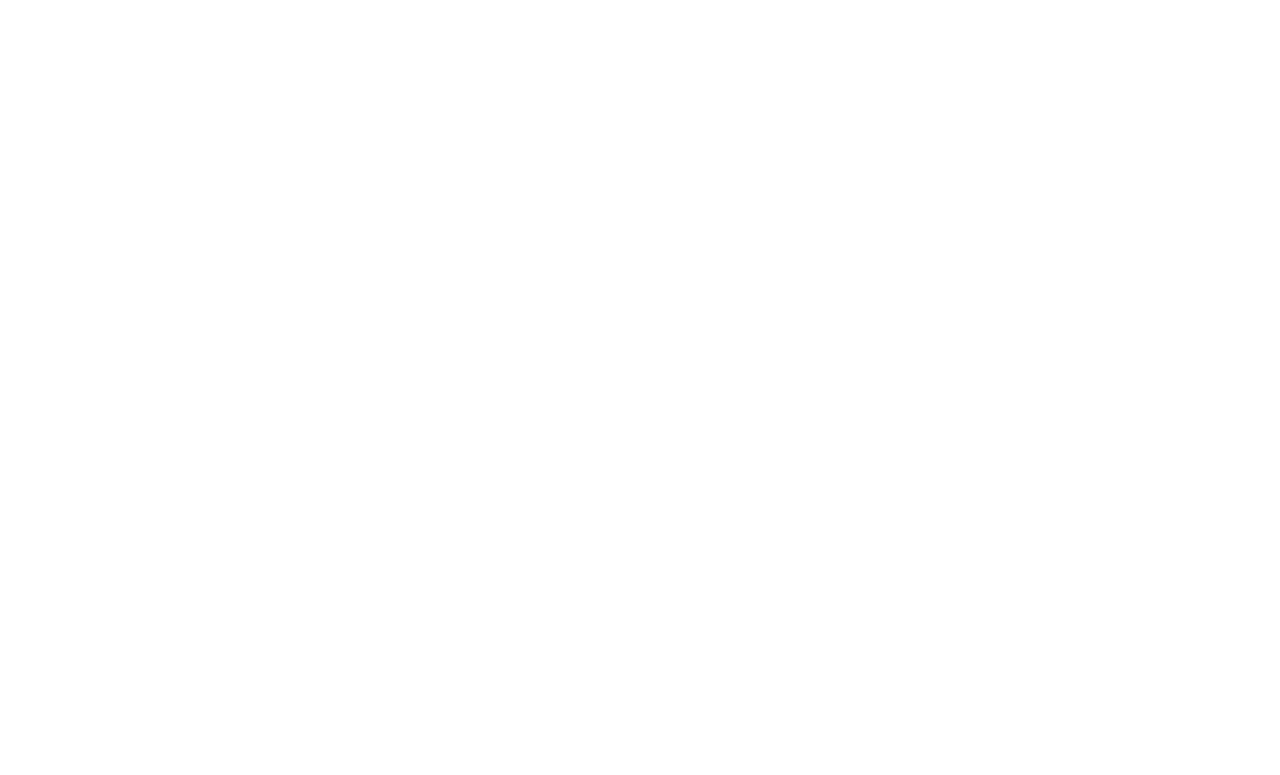
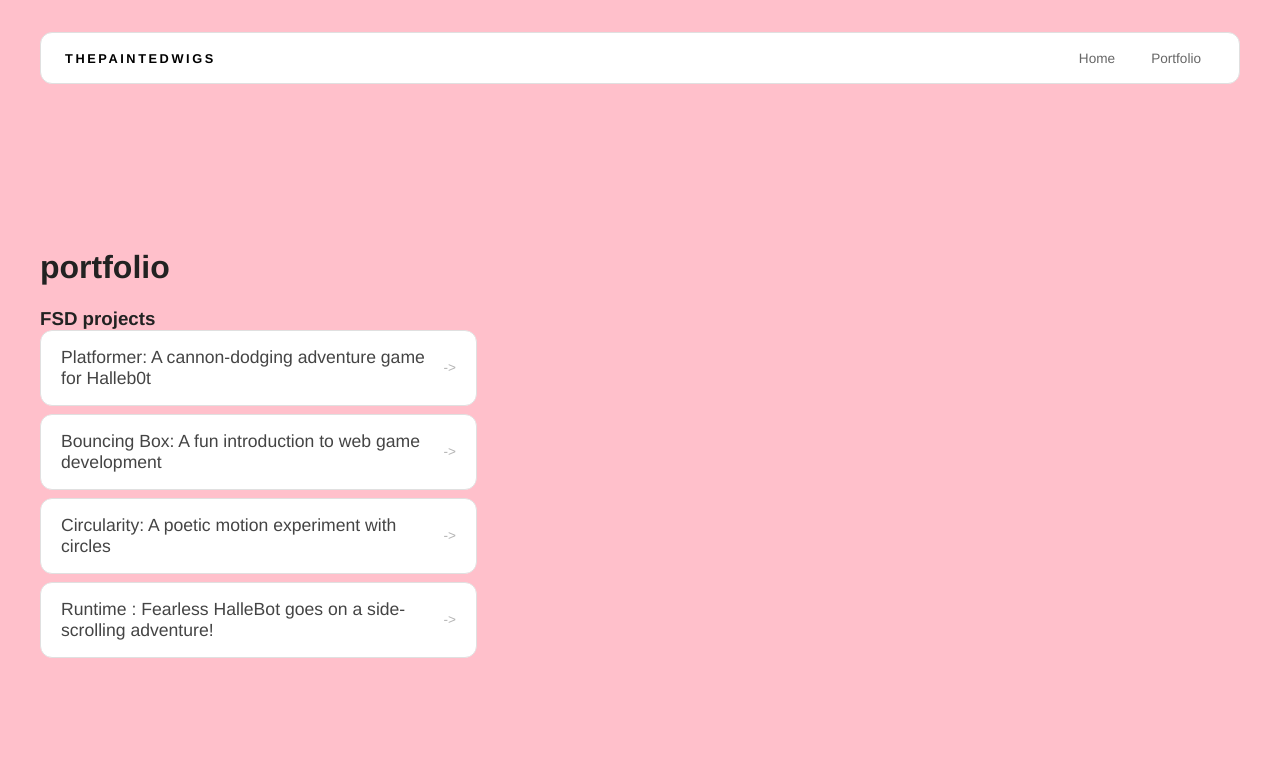
Before and after one commit to akariabourgeois-byte/akariabourgeois-byte.github.io, a plain HTML site: page portfolio.html in a window 1280 px wide. Drawn offline with Linux system fonts and the light colour scheme.

Commit message:
add portfolio page to website

```diff
--- a/portfolio.html
+++ b/portfolio.html
@@ -0,0 +1,43 @@
+<!DOCTYPE html>
+<html>
+
+<head>
+  <title>ThePaintedWigs</title>
+  <link rel="stylesheet" href="style.css">
+</head>
+
+<body>
+  <!-- All content goes here -->
+  <div id="all-contents">
+    <nav>
+      <h1>ThePaintedWigs</h1>
+      <ul id="nav-ul">
+        <li class="nav-li"><a href="index.html">Home</a></li>
+        <li class="nav-li"><a href="portfolio.html">Portfolio</a></li>
+      </ul>
+    </nav>
+    <main>
+   <div>
+    <h1>portfolio
+      <h3>FSD projects
+        <ul id="portfolio" >
+        <li>
+  <a href="fsd-projects/platformer/">Platformer: A cannon-dodging adventure game for Halleb0t</a>
+</li>
+<li>
+  <a href="fsd-projects/bouncing-box/">Bouncing Box: A fun introduction to web game development</a>
+</li>
+<li>
+  <a href="fsd-projects/circularity/">Circularity: A poetic motion experiment with circles</a>
+</li>
+<li>
+ <a href="fsd-projects/runtime/">Runtime : Fearless HalleBot goes on a side-scrolling adventure!</a>
+</li>
+
+
+        </ul>
+
+    </main>
+  </div>
+
+</html>
--- a/style.css
+++ b/style.css
@@ -242,3 +242,56 @@
   background: #000;
   color: #fff;
 }
+
+/* Portfolio styles */
+.content h1 {
+  color: black;
+}
+
+#portfolio {
+  list-style: none;
+  margin: 0;
+  padding: 0;
+  width: 100%;
+  display: flex;
+  flex-direction: column;
+  gap: 8px;
+}
+
+#portfolio li {
+  border-radius: 12px;
+  overflow: hidden;
+}
+
+#portfolio a {
+  display: flex;
+  justify-content: space-between;
+  align-items: center;
+  text-decoration: none;
+  color: #444;
+  padding: 16px 20px;
+  font-size: 1.1rem;
+  font-weight: 500;
+  background: #fff;
+  border: 1px solid #e0e0e0;
+  border-radius: 12px;
+  transition: background 0.25s ease, color 0.25s ease, transform 0.25s ease;
+}
+
+#portfolio a:hover {
+  background: #000;
+  color: #fff;
+  transform: translateX(4px);
+}
+
+#portfolio a::after {
+  content: "->";
+  font-size: 0.85rem;
+  opacity: 0.4;
+  transition: opacity 0.25s ease;
+  white-space: nowrap;
+}
+
+#portfolio a:hover::after {
+  opacity: 1;
+}
```
Also changed, not shown: index.html (+2 -1 lines).
